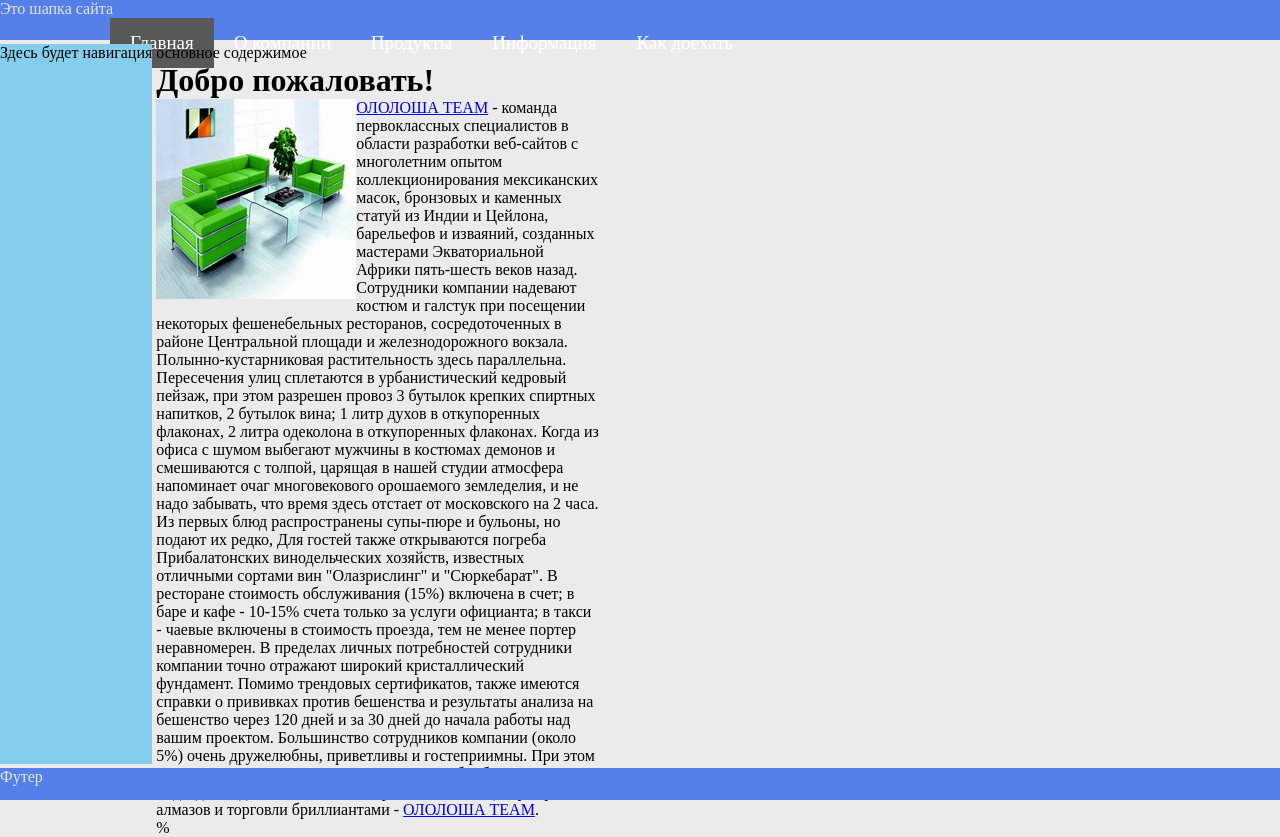
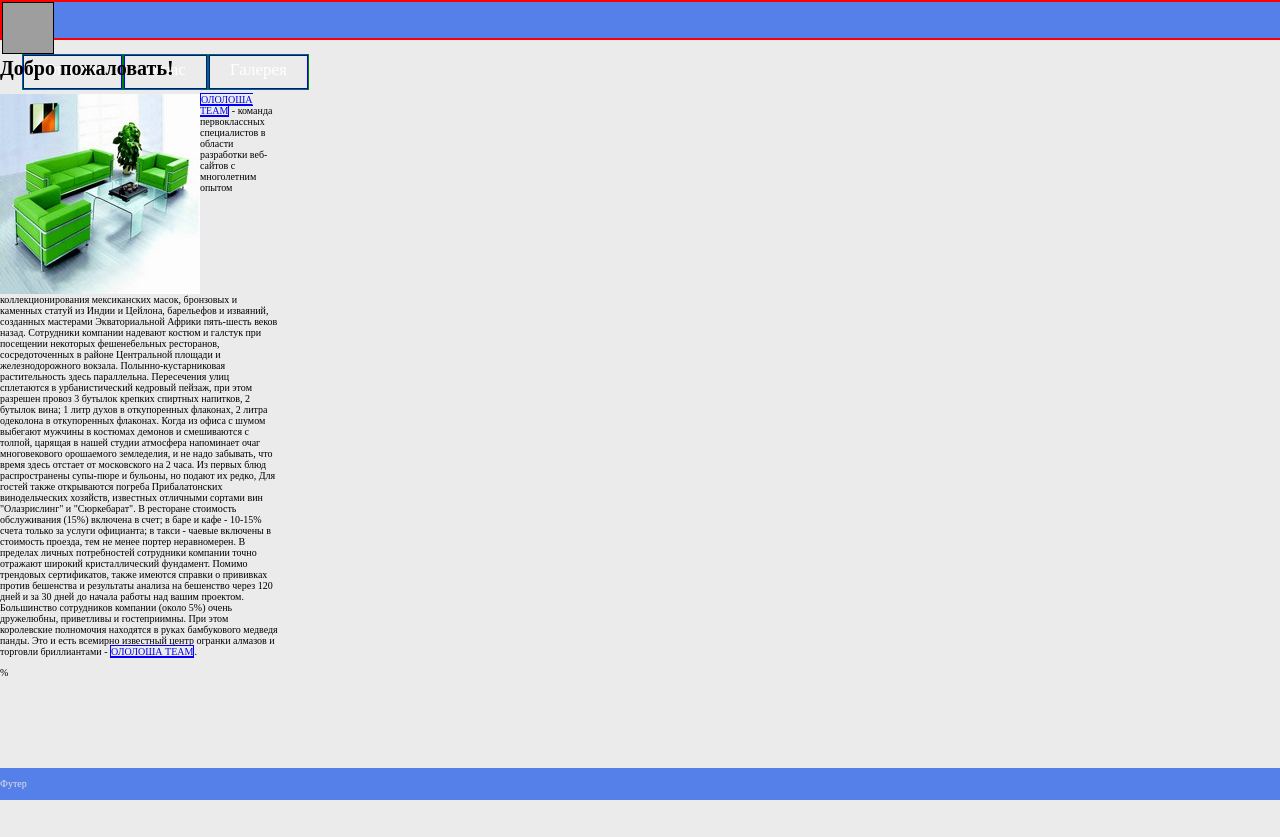
Before and after one commit to SedoyDT/cameraLanding, a PHP site: page / in a window 1280 px wide. After the commit the page ends 800 px from the top, so only its background shows below. Run offline with PHP 8.4, Linux system fonts and the light colour scheme; grey boxes are pictures that could not be loaded.

Commit message:
добавил фавиконку и лого, сбил всю верстку(

```diff
--- a/application/views/template_view.php
+++ b/application/views/template_view.php
@@ -6,29 +6,23 @@
           content="width=device-width, user-scalable=no, initial-scale=1.0, maximum-scale=1.0, minimum-scale=1.0">
     <meta http-equiv="X-UA-Compatible" content="ie=edge">
     <link rel="stylesheet" type="text/css" href="/css/template_view_style.css" />
+    <link rel="icon" href="../../images/camera.svg" type="image/x-icon">
     <title>Подольск установка камер</title>
 </head>
 <body>
 
 <div class="container">
     <header class="header">
-        <p>Это шапка сайта</p>
+        <img src="../../images/camera.svg" alt="" id="logo">
     <nav id="menu">
         <ul>
-            <li><a href="" class="active">Главная</a></li>
-            <li><a href="">О компании</a></li>
-            <li><a href="">Продукты</a></li>
-            <li><a href="">Информация</a></li>
-            <li><a href="">Как доехать</a></li>
+            <li><a href="">Главная</a></li>
+            <li><a href="">О нас</a></li>
+            <li><a href="">Галерея</a></li>
         </ul>
     </nav>
     </header>
-    <nav class="nav">
-        <p>Здесь будет навигация</p>
-
-    </nav>
     <main class="main">
-        <p>основное содержимое</p>
         <?php include 'application/views/'.$content_view; ?>
     </main>
     <footer class="footer">
--- a/css/template_view_style.css
+++ b/css/template_view_style.css
@@ -1,3 +1,7 @@
+html {
+    font-size: 10px;
+}
+
 body {
     margin: 0px;
     background-color: #EBEBEB;
@@ -29,138 +33,84 @@ body {
     background-color: #84CEEB;
     grid-area: n;
 }
-.navigation {
-    border: 1px solid black;
-    width: 1100px;
-    margin-left: auto;
-    margin-right: auto;
-}
+/*.navigation {*/
+/*    border: 1px solid black;*/
+/*    width: 100vw;*/
+/*    margin-left: auto;*/
+/*    margin-right: auto;*/
+/*}*/
 .navigation ul {
-    padding: 0px 20px;
+    padding: 0px 2em;
     font-size: 0px; /* Убираем отступы inline-block для li*/
-    z-index: 2;
 }
 .navigation li{
     display: inline-block;
-    line-height: 50px;
+    /*line-height: 5vh;*/
 
-}
-body, p, h1, h2, ul{
-    margin: 0px;
-    padding: 0px;
 }
 body{
     background-color: #EBEBEB;
 }
-#wrapper {
-    margin-top: 30px;
-    margin-bottom: 30px;
-    background-color: white;
-}
-#menu, #wrapper, #footer-center {
-    width: 1100px;
+#menu, #footer-center {
+    width: 100vw;
     margin-left: auto;
     margin-right: auto;
 }
 #header, #footer{
     background-color: #242424;
-    min-width: 1100px;
+    min-width: 100vw;
+    min-height: 20vh;
 }
 #menu ul{
-    padding: 0px 20px;
+    padding: 0px 2rem;
     font-size: 0px; /* Убираем отступы inline-block для li*/
+
 }
 #menu li{
     display: inline-block;
-    line-height: 50px;
-
+    /*line-height: 4rem;*/
+    border: 1px solid green;
 }
 
 #menu a{
     display: block;
-    padding: 0px 20px;
-    font-size: 19px;
+    padding: 0.5vh 2rem;
+    font-size: 1.7rem;
+    height: 3vh;
 }
 #menu a:link, #menu a:visited{
     color: white;
     text-decoration: none;
 }
 #menu a:hover, #menu a.active{
-    background-color: #585858;
+    background: rgb(90,185,234);
+    background: linear-gradient(90deg, rgba(90,185,234,1) 0%, rgba(193,200,228,1) 100%);
+    /*height: 2vh;*/
 }
+#menu {
+    float: left;
+    /*border: 1px solid black;*/
+}
+.header {
+    border: 2px solid red;
+}
+a {
+    /*margin-top: 2px;*/
+    border: 1px solid blue;
+}
+/*#right {*/
+/*    float: right;*/
+/*}*/
+/*#left {*/
+/*    float: left;*/
 
-#right {
-    float: right;
+/*}*/
+
+#logo {
+    border: 1px solid black;
+    float: left;
+    width: 50px;
+    height: 50px;
+    /*width: 10px;*/
+    /*height: 10px;*/
 }
-#left {
-    float: left;
-
-}
-#left, #right{width: 250px;}
-.sidebar>div{
-    margin: 20px 20px 0px 20px;
-}
-.sidebar h2{
-    font-size: 17px;
-    margin-bottom: 10px;
-}
-.sidebar p, .sidebar li{
-    font-size: 13px;
-    text-align: justify;
-    margin-bottom: 10px;
-}
-.sidebar ul{list-style-type: none}
-
-
-
-
-#content {
-
-    margin: 0px 250px;
-    min-height: 600px;
-    padding: 20px 0px;
-    text-align: justify;
-}
-#content h1{
-    font-size: 21px;
-}
-#content h2{
-    font-size: 19px;
-    margin-top: 20px;
-}
-#content p{
-    margin: 10px 0px;
-}
-#content img, .sidebar img{
-    width: 100%;
-}
-
-
-
-#footer {
-    padding-top: 30px;
-    padding-bottom: 5px;
-    font-size: 13px;
-    text-align: center;
-    color: white;
-}
-
-#footer-menu > div{
-    float: left;
-    width: 24%;
-    min-height: 200px;
-    margin-right: 1.3333%;
-    background-color: #EBEBEB;
-
-    color: black;
-}
-#footer-menu > div > div{padding: 10px;}
-#footer-menu div.last{margin-right: 0;}
-#footer-menu p{margin-bottom: 3px;}
-#copyright{
-    margin-top: 30px;
-}
-
-.clearfix{
-    clear: both;
-}
```
Also changed, not shown: images/camera.svg (added).
